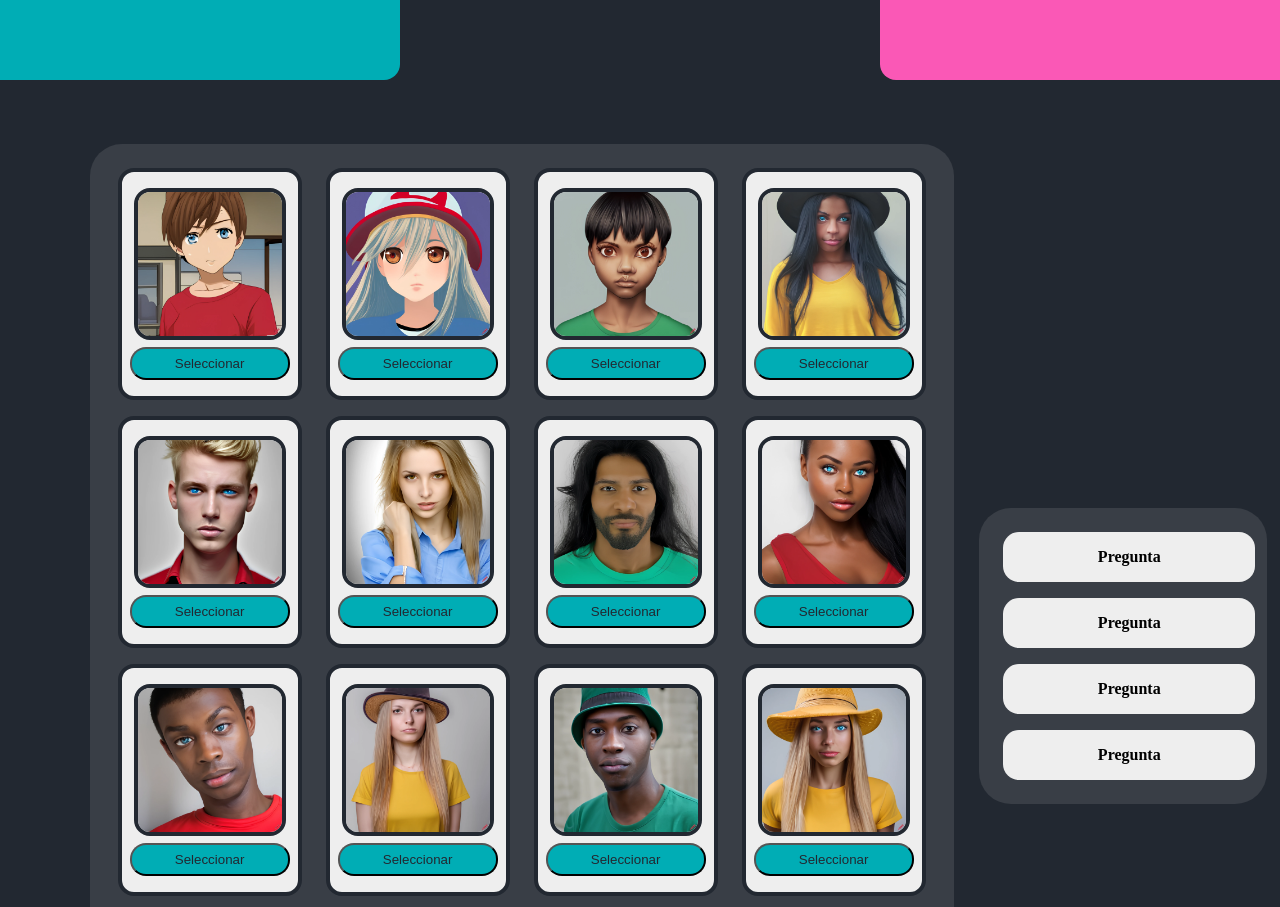
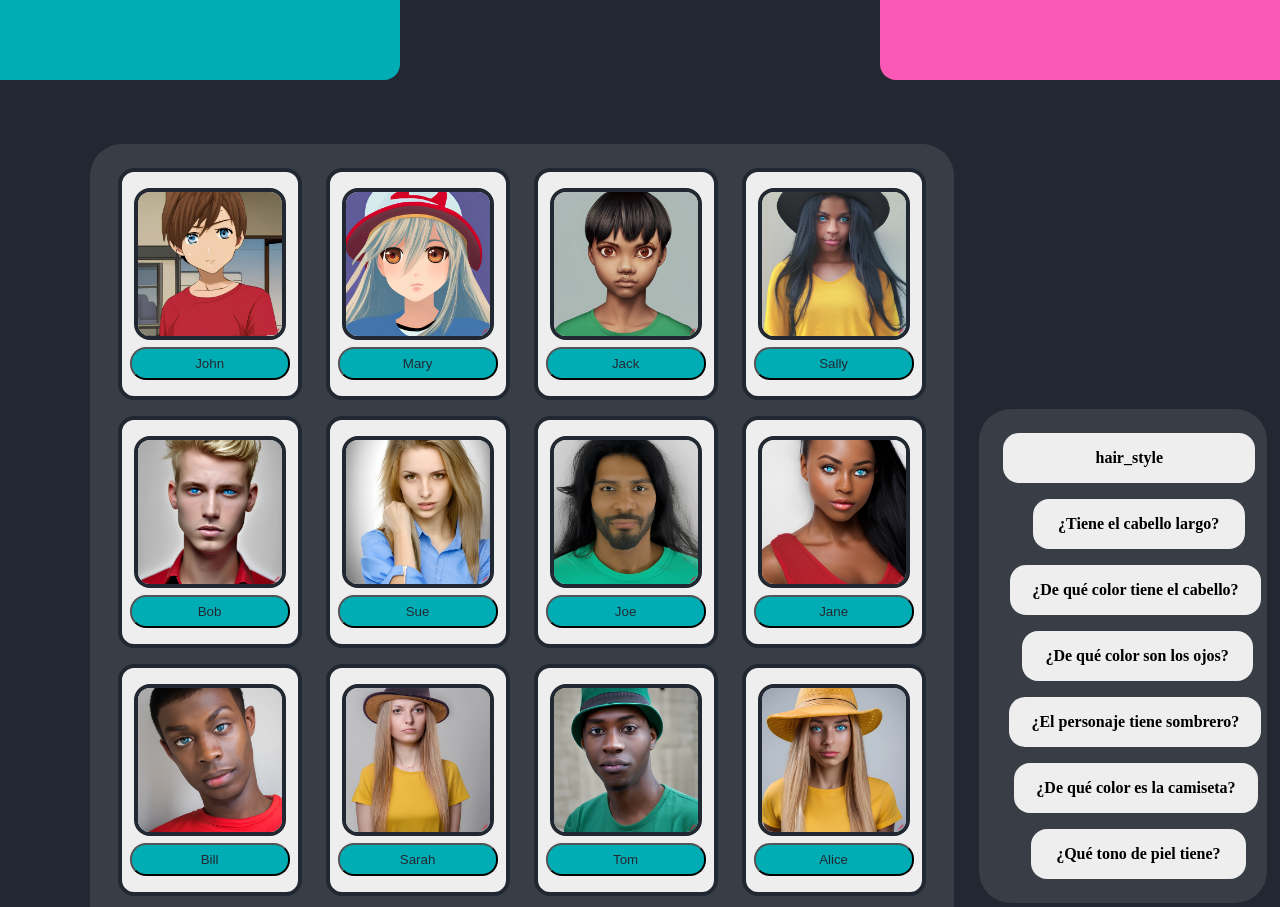
Before and after one commit to DanielTabares1/p_cmn2, a website: page public/play.html in a window 1280 px wide. Shown: the top 907 px of the page. Drawn offline with nearby package versions, Linux system fonts and the light colour scheme.

Commit message:
Creación de funcionalidad de Preguntas

```diff
--- a/public/play.html
+++ b/public/play.html
@@ -25,11 +25,8 @@
 
             </div>
             <!-- Contenedor de las preguntas -->
-            <div class="preguntas">
-                <h4 id="answer1" class="pregunta">Pregunta</h4>
-                <h4 id="answer1" class="pregunta">Pregunta</h4>
-                <h4 id="answer1" class="pregunta">Pregunta</h4>
-                <h4 id="answer1" class="pregunta">Pregunta</h4>
+            <div class="preguntas" id="cuadro-preguntas">
+                <h4 class="pregunta" onclick="alert(resolverAtributo('hair_style'))">hair_style</h4>
             </div>
 
         </div>
--- a/public/play.js
+++ b/public/play.js
@@ -9,23 +9,32 @@ document.getElementById('player2-name').innerText = player2Nombre;
 
 
 const character_list = [
-    { name: 'John', hair_style: 'short', hair_color: 'brown', eye_color: 'blue', hat: false, shirt: 'red', skin: 'light'},
-    { name: 'Mary', hair_style: 'long', hair_color: 'blonde', eye_color: 'brown', hat: true, shirt: 'blue', skin: 'light'},
-    { name: 'Jack', hair_style: 'short', hair_color: 'black', eye_color: 'brown', hat: false, shirt: 'green', skin: 'dark'},
-    { name: 'Sally', hair_style: 'long', hair_color: 'black', eye_color: 'blue', hat: true, shirt: 'yellow', skin: 'dark'},
-    { name: 'Bob', hair_style: 'short', hair_color: 'blonde', eye_color: 'blue', hat: false, shirt: 'red', skin: 'light'},
-    { name: 'Sue', hair_style: 'long', hair_color: 'blonde', eye_color: 'brown', hat: false, shirt: 'blue', skin: 'light'},
-    { name: 'Joe', hair_style: 'long', hair_color: 'black', eye_color: 'brown', hat: false, shirt: 'green', skin: 'dark'},
-    { name: 'Jane', hair_style: 'long', hair_color: 'black', eye_color: 'blue', hat: false, shirt: 'red', skin: 'dark'},
-    { name: 'Bill', hair_style: 'short', hair_color: 'brown', eye_color: 'blue', hat: false, shirt: 'red', skin: 'dark'},
-    { name: 'Sarah', hair_style: 'long', hair_color: 'blonde', eye_color: 'brown', hat: true, shirt: 'yellow', skin: 'light'},
-    { name: 'Tom', hair_style: 'short', hair_color: 'black', eye_color: 'brown', hat: true, shirt: 'green', skin: 'dark'},
-    { name: 'Alice', hair_style: 'short', hair_color: 'blonde', eye_color: 'blue', hat: true, shirt: 'yellow', skin: 'dark'},
-    { name: 'Steve', hair_style: 'short', hair_color: 'brown', eye_color: 'blue', hat: false, shirt: 'green', skin: 'light'},
-    { name: 'Linda', hair_style: 'long', hair_color: 'blonde', eye_color: 'blue', hat: true, shirt: 'blue', skin: 'light'},
-    { name: 'Harry', hair_style: 'short', hair_color: 'black', eye_color: 'brown', hat: false, shirt: 'blue', skin: 'dark'},
-    { name: 'Betty', hair_style: 'short', hair_color: 'black', eye_color: 'blue', hat: true, shirt: 'yellow', skin: 'light'},
+    { name: 'John', hair_style: 'short', hair_color: 'brown', eye_color: 'blue', hat: false, shirt: 'red', skin: 'light' },
+    { name: 'Mary', hair_style: 'long', hair_color: 'blonde', eye_color: 'brown', hat: true, shirt: 'blue', skin: 'light' },
+    { name: 'Jack', hair_style: 'short', hair_color: 'black', eye_color: 'brown', hat: false, shirt: 'green', skin: 'dark' },
+    { name: 'Sally', hair_style: 'long', hair_color: 'black', eye_color: 'blue', hat: true, shirt: 'yellow', skin: 'dark' },
+    { name: 'Bob', hair_style: 'short', hair_color: 'blonde', eye_color: 'blue', hat: false, shirt: 'red', skin: 'light' },
+    { name: 'Sue', hair_style: 'long', hair_color: 'blonde', eye_color: 'brown', hat: false, shirt: 'blue', skin: 'light' },
+    { name: 'Joe', hair_style: 'long', hair_color: 'black', eye_color: 'brown', hat: false, shirt: 'green', skin: 'dark' },
+    { name: 'Jane', hair_style: 'long', hair_color: 'black', eye_color: 'blue', hat: false, shirt: 'red', skin: 'dark' },
+    { name: 'Bill', hair_style: 'short', hair_color: 'brown', eye_color: 'blue', hat: false, shirt: 'red', skin: 'dark' },
+    { name: 'Sarah', hair_style: 'long', hair_color: 'blonde', eye_color: 'brown', hat: true, shirt: 'yellow', skin: 'light' },
+    { name: 'Tom', hair_style: 'short', hair_color: 'black', eye_color: 'brown', hat: true, shirt: 'green', skin: 'dark' },
+    { name: 'Alice', hair_style: 'short', hair_color: 'blonde', eye_color: 'blue', hat: true, shirt: 'yellow', skin: 'dark' },
+    { name: 'Steve', hair_style: 'short', hair_color: 'brown', eye_color: 'blue', hat: false, shirt: 'green', skin: 'light' },
+    { name: 'Linda', hair_style: 'long', hair_color: 'blonde', eye_color: 'blue', hat: true, shirt: 'blue', skin: 'light' },
+    { name: 'Harry', hair_style: 'short', hair_color: 'black', eye_color: 'brown', hat: false, shirt: 'blue', skin: 'dark' },
+    { name: 'Betty', hair_style: 'short', hair_color: 'black', eye_color: 'blue', hat: true, shirt: 'yellow', skin: 'light' },
 ];
+
+const question_list = [
+    { atributo: "hair_style", pregunta: "¿Tiene el cabello largo?" },
+    { atributo: "hair_color", pregunta: "¿De qué color tiene el cabello?" },
+    { atributo: "eye_color", pregunta: "¿De qué color son los ojos?" },
+    { atributo: "hat", pregunta: "¿El personaje tiene sombrero?" },
+    { atributo: "shirt", pregunta: "¿De qué color es la camiseta?" },
+    { atributo: "skin", pregunta: "¿Qué tono de piel tiene?" }
+]
 
 character_list.forEach(character => {
     let nombre = character.name;
@@ -36,8 +45,33 @@ character_list.forEach(character => {
     contenedor.appendChild(document.createElement('div')).innerHTML = `
         <div class="cuadro-personaje">
             <img src="images/${imagen}" alt="${nombre}" class="img-personaje">
-            <button class="btn-personaje" onclick="seleccionarPersonaje('${nombre}')">Seleccionar</button>
+            <button class="btn-personaje" onclick="seleccionarPersonaje('${nombre}')">${nombre}</button>
         </div>
     `;
+});
 
+question_list.forEach(pregunta => {
+    let contenedor = document.getElementById('cuadro-preguntas');
+    let atributo = pregunta.atributo;
+    contenedor.appendChild(document.createElement('div')).innerHTML = `
+        <h4 class="pregunta" onclick="alert(resolverAtributo('${atributo}'))">${pregunta.pregunta}</h4>
+    `;
 });
+
+function resolverAtributo(atributo) {
+    let personaje = character_list.find(x => x.name == player1)
+    respuesta = personaje[atributo]
+    return(respuesta)
+}
+
+// Todo ---  Modificar el método para que verifique con el socket si adivinó el personaje contrario
+function seleccionarPersonaje(nombre){
+    if(nombre = player1) {
+        win()
+    }
+    else cambiarTurno()
+}
+
+function cambiarTurno() {
+
+}
```
Also changed, not shown: public/game.html (+3 -3 lines), public/play.css (line endings or trailing spaces).
